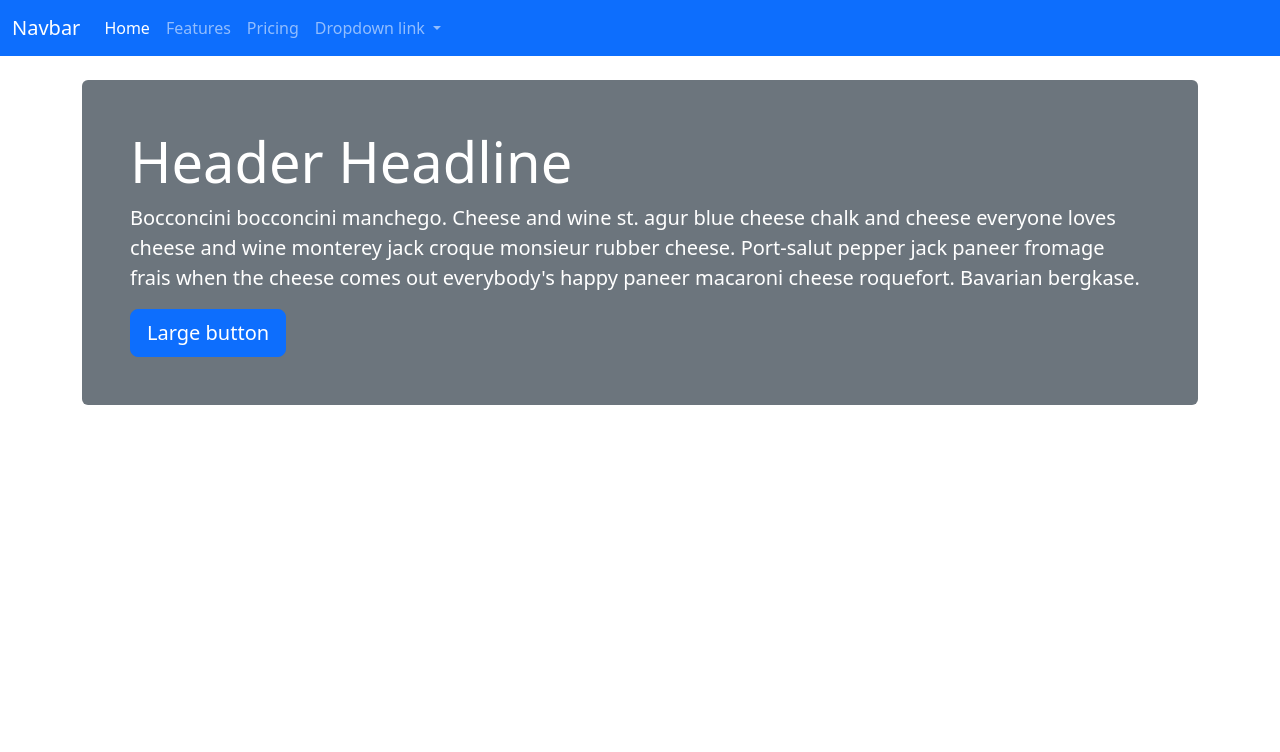
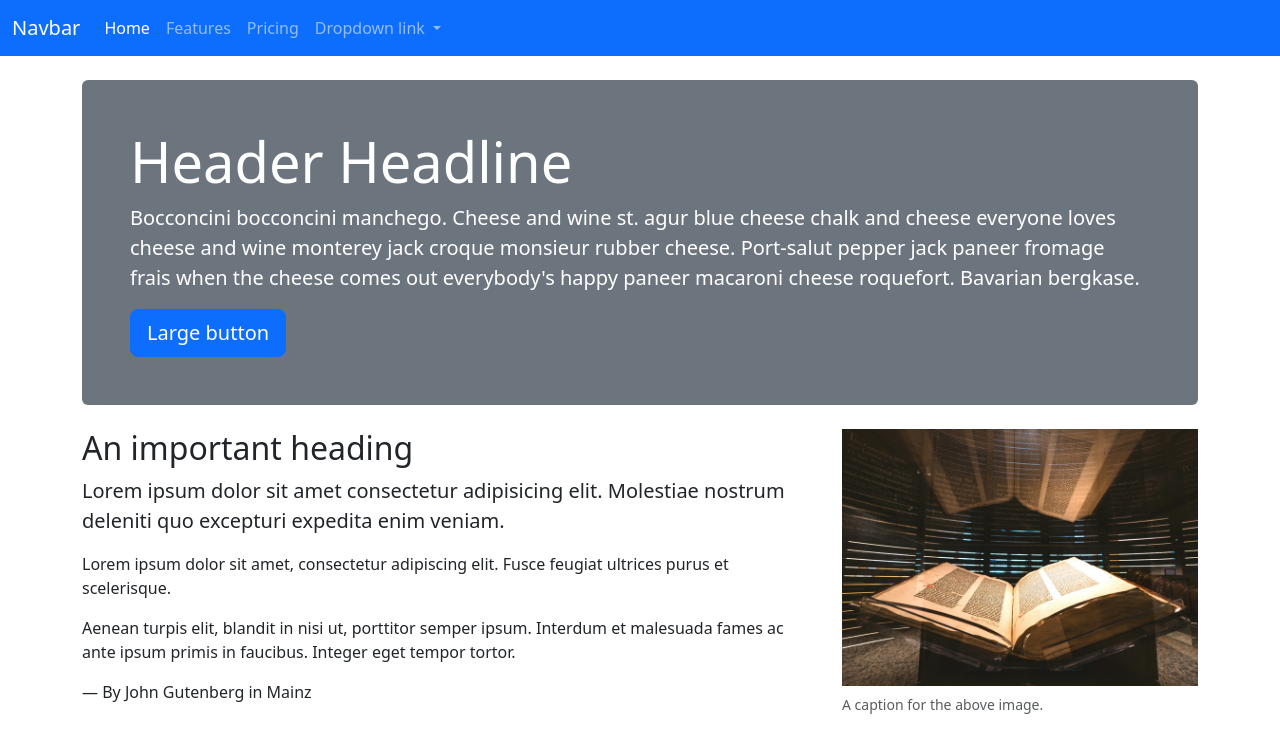
Before and after one commit to Nico-Go-Git/nicolas-bootstrap, a website: page src/index.html in a window 1280 px wide. Drawn offline with nearby package versions, Linux system fonts and the light colour scheme; files that its build step writes are made by us from their sources; files whose address does not match are found by name.

Commit message:
Adding Figures

```diff
--- a/src/index.html
+++ b/src/index.html
@@ -47,6 +47,29 @@
       <button type="button" class="btn btn-primary btn-lg">Large button</button>
     </header>
   </div>
+  <div class="container">
+    <div class="row">
+      <div class="col-md-6 col-lg-8">
+        <h2>An important heading</h2>
+        <p class="lead">
+          Lorem ipsum dolor sit amet consectetur adipisicing elit. Molestiae nostrum deleniti quo excepturi expedita enim veniam.
+        </p>
+        <p>
+          Lorem ipsum dolor sit amet, consectetur adipiscing elit. Fusce feugiat ultrices purus et scelerisque.
+        </p>
+        <p>
+          Aenean turpis elit, blandit in nisi ut, porttitor semper ipsum. Interdum et malesuada fames ac ante ipsum primis in faucibus. Integer eget tempor tortor.
+        </p>
+        <p>— By John Gutenberg in Mainz</p>
+      </div>
+      <div class="col-md-6 col-lg-4">
+        <figure class="figure">
+          <img src="img/gutenberg.jpeg" class="figure-img img-fluid" alt="Gutenberg Bible">
+          <figcaption class="figure-caption"> A caption for the above image.</figcaption>
+        </figure>
+      </div>
+    </div>
+  </div>
 
   <!-- Closing scripts here -->
   <script src="js/bootstrap.bundle.min.js"></script>
```
Also changed, not shown: docs/index.html (+23 -0 lines), docs/img/gutenberg.jpeg (added), src/img/gutenberg.jpeg (added).
